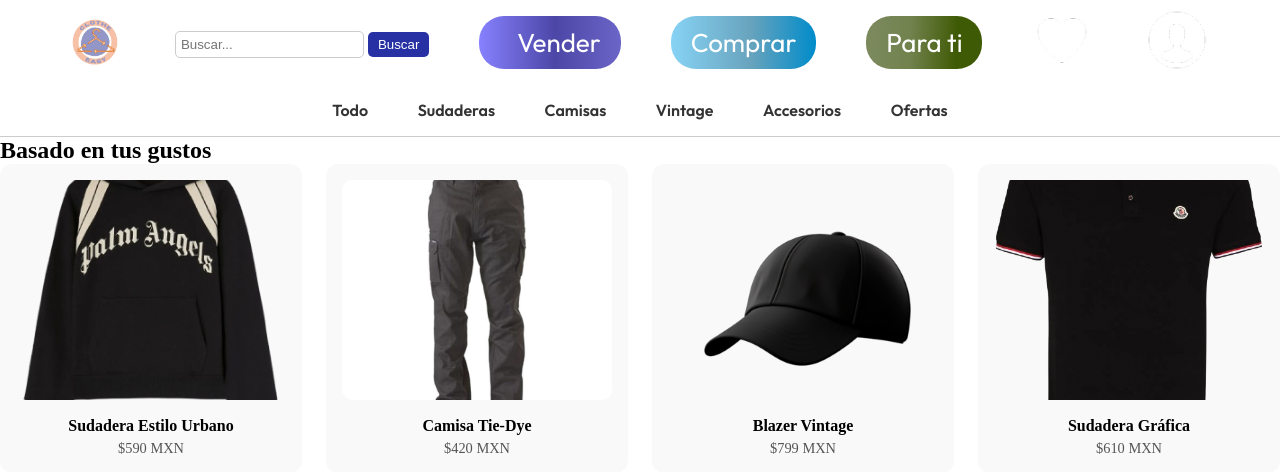
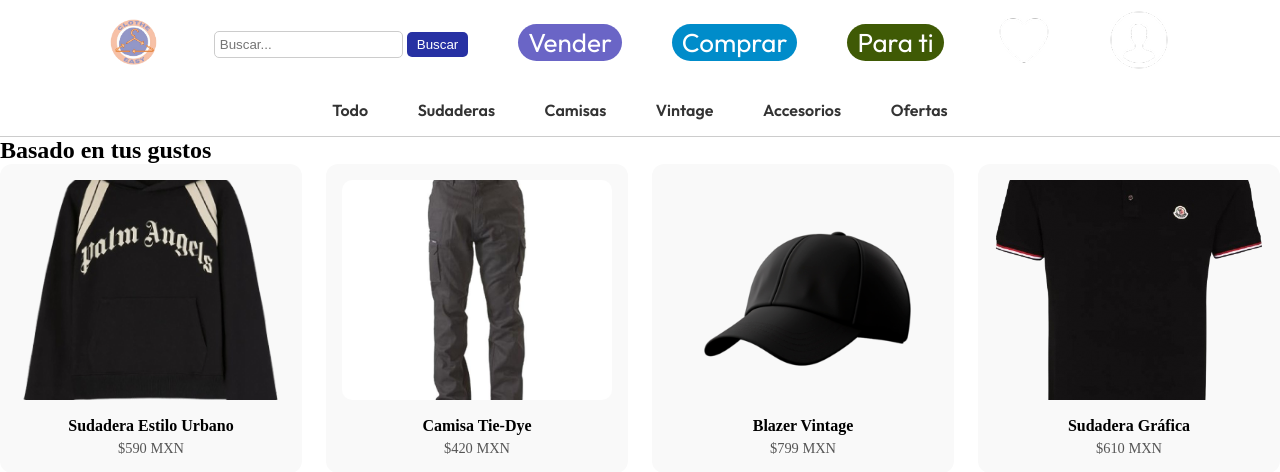
Before and after one commit to DaBriNan/clothEasyW, a PHP site: page /pages/paraTi.html in a window 1280 px wide. Shown: the top 472 px of the page. Run offline with PHP 8.4, Linux system fonts and the light colour scheme.

Commit message:
botones barra menu
Botones mas pequeños y le quite el gradiente

```diff
--- a/assets/estilos/paraTi.css
+++ b/assets/estilos/paraTi.css
@@ -61,17 +61,15 @@
 
 .vender {
     display: inline-block;
-    /* Para que el fondo se ajuste al contenido */
+
     border-radius: 25px;
-    background: linear-gradient(90deg, #8781FF 0%, #4C47A7 53%, #6A65C6 100%);
-    padding: 10px 20px;
-    /* Aumentar padding para agrandar el fondo */
-    padding-left:3%;
+    background-color: #6A65C6;
+    padding: 2px 10px;
 }
 
 .vender .texto {
     color: #FFF;
-    font-family: 'Outfit', sans-serif;
+    font-family: Outfit;
     font-size: 26px;
     font-style: normal;
     font-weight: 500;
@@ -82,14 +80,14 @@
     display: inline-block;
     /* Para que el fondo se ajuste al contenido */
     border-radius: 25px;
-    background: linear-gradient(90deg, #87D3F5 0%, #68A3BD 55%, #008CCA 100%);
-    padding: 10px 20px;
+    background-color: #008CCA;
+    padding: 2px 10px;
     /* Aumentar padding para agrandar el fondo */
 }
 
 .comprar .textoc {
     color: #FFF;
-    font-family: 'Outfit', sans-serif;
+    font-family: Outfit;
     font-size: 26px;
     font-style: normal;
     font-weight: 500;
@@ -100,14 +98,14 @@
     display: inline-block;
     /* Para que el fondo se ajuste al contenido */
     border-radius: 25px;
-    background: linear-gradient(93deg, #7B895D 6.37%, #71824D 38.67%, #3F5A05 77.37%);
-    padding: 10px 20px;
+    background-color: #3F5A05;
+    padding: 2px 10px;
     /* Aumentar padding para agrandar el fondo */
 }
 
 .paraTi .textop {
     color: #FFF;
-    font-family: 'Outfit', sans-serif;
+    font-family: Outfit;
     font-size: 26px;
     font-style: normal;
     font-weight: 500;
--- a/pages/paraTi.html
+++ b/pages/paraTi.html
@@ -26,8 +26,8 @@
         <div class="meGusta">
             <img src="/assets/img/Heart.png" alt="meGusta" class="imagen" />
         </div>
-        <a href="#" id="btnAbrirModal" class="user">
-            <img src="/assets/img/user.png" alt="login" class="imagen" />
+        <a href="/pages/login.html" class="user">
+            <img src="/assets/img/user.png" alt="login" class="imagen">
         </a>
     </header>
 
```
Also changed, not shown: assets/estilos/clotheS.css (+6 -6 lines), assets/estilos/compras.css (+15 -16 lines), assets/estilos/login.css (+8 -8 lines), assets/estilos/vender.css (+11 -12 lines).
